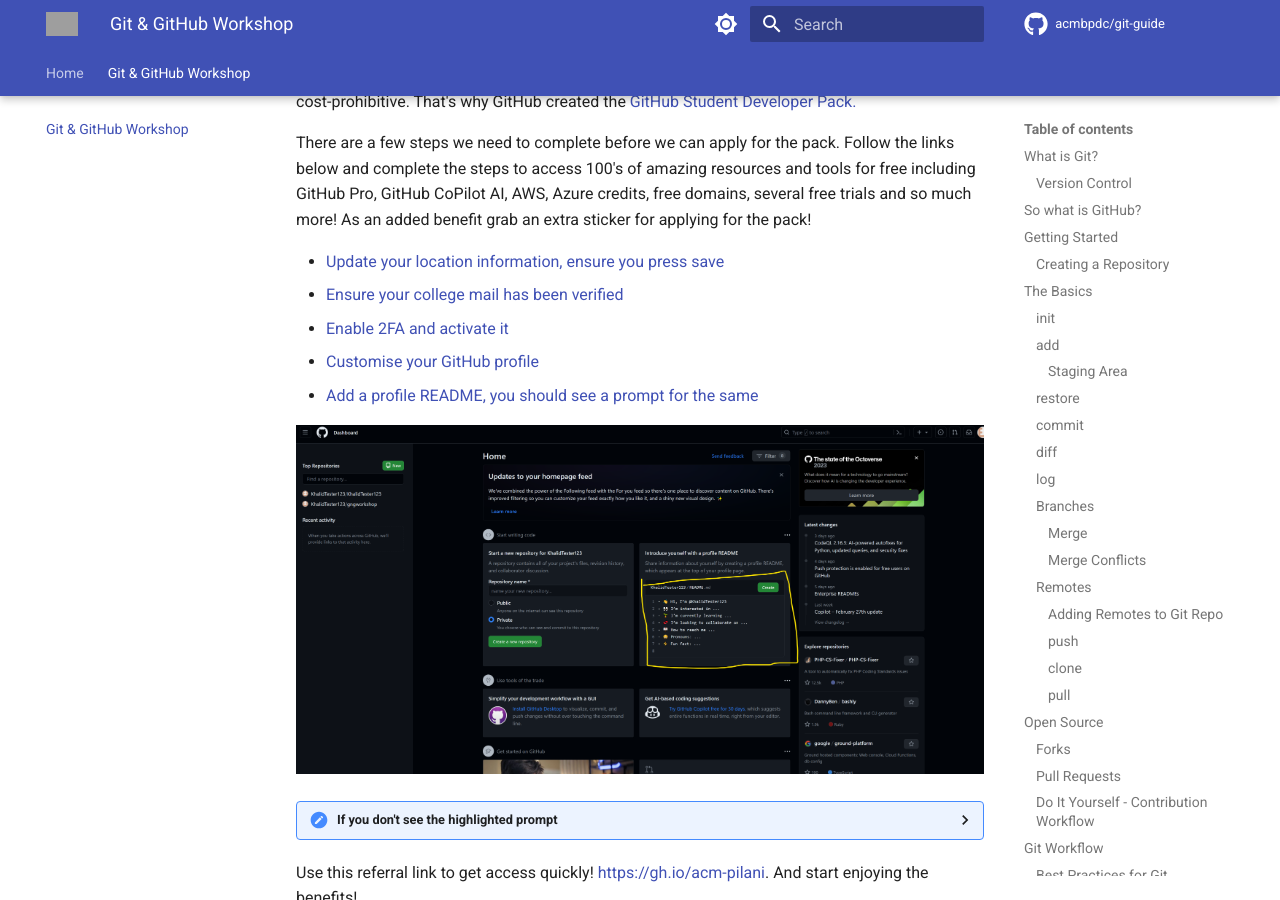
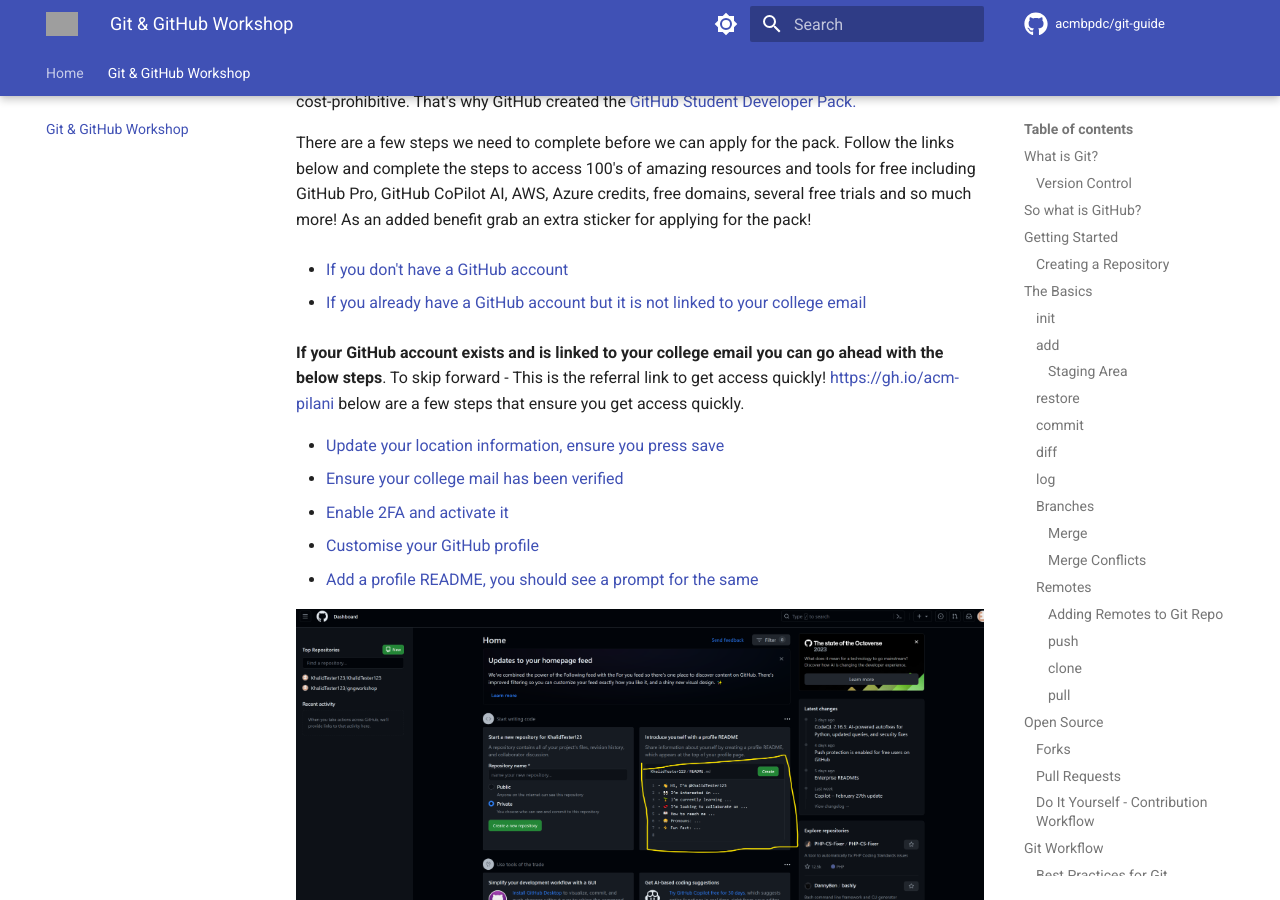
Before and after one commit to acmbpdc/git-guide, an MkDocs documentation site: the page built from docs/workshop.md, in a window 1280 px wide and 900 px high, scrolled down 14121 px. Built offline with MkDocs 1.6.1 and Material for MkDocs 9.7.7, drawn with Linux system fonts in a browser that asks for light colours; comment, search, counter and statistics services are not loaded; grey boxes are pictures that could not be loaded.

Commit message:
updated pack instructions

```diff
--- a/docs/workshop.md
+++ b/docs/workshop.md
@@ -472,6 +472,12 @@
 
 There are a few steps we need to complete before we can apply for the pack. Follow the links below and complete the steps to access 100's of amazing resources and tools for free including GitHub Pro, GitHub CoPilot AI, AWS, Azure credits, free domains, several free trials and so much more! As an added benefit grab an extra sticker for applying for the pack!
 
+- [If you don't have a GitHub account](https://github.com/signup)
+
+- [If you already have a GitHub account but it is not linked to your college email](https://docs.github.com/en/account-and-profile/setting-up-and-managing-your-personal-account-on-github/managing-email-preferences/adding-an-email-address-to-your-github-account)
+
+**If your GitHub account exists and is linked to your college email you can go ahead with the below steps**. To skip forward - This is the referral link to get access quickly! [https://gh.io/acm-pilani](https://gh.io/acm-pilani) below are a few steps that ensure you get access quickly.
+
 - [Update your location information, ensure you press save](https://github.com/settings/billing/payment_information)
 - [Ensure your college mail has been verified](https://github.com/settings/emails)
 - [Enable 2FA and activate it](https://github.com/settings/security)
```
